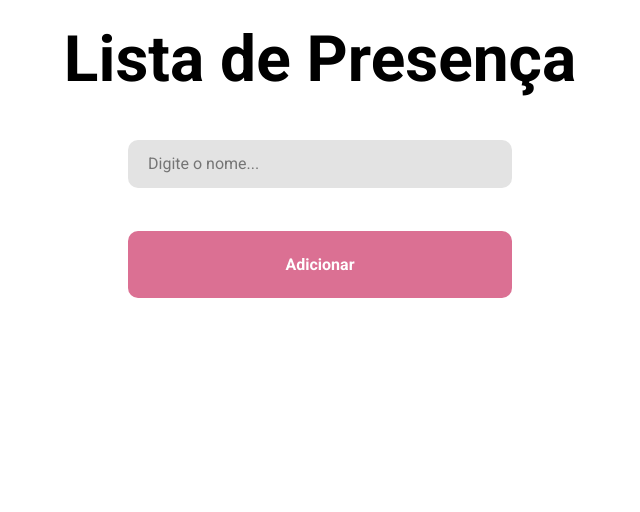
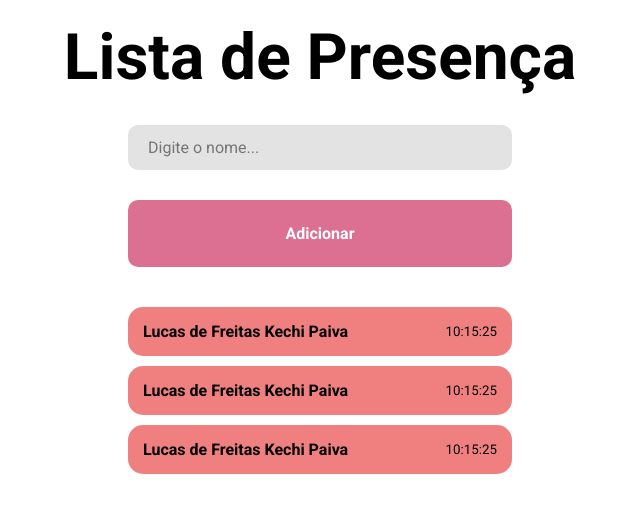
Before and after one commit to Lucas-kechi/First-React-Project, a React (Vite) app: page / in a window 1280 px wide. Shown: the top 512 px of the page, without its empty margins (320-960 px from the left). Built offline with nearby package versions, Linux system fonts and the light colour scheme.

Commit message:
Adicionando o meu primeiro componente

```diff
--- /dev/null
+++ b/src/components/Card/index.jsx
@@ -0,0 +1,10 @@
+import './style.css'
+
+export function Card(){
+    return(
+        <div className='card'>
+            <strong>Lucas de Freitas Kechi Paiva</strong>
+            <small>10:15:25</small>
+        </div>
+    )
+}
--- /dev/null
+++ b/src/components/Card/style.css
@@ -0,0 +1,12 @@
+.card {
+    width: 100%;
+    margin: 10px 0 10px;
+
+    background-color: lightcoral;
+    padding: 15px;
+    border-radius: 15px;
+
+    display: flex;
+    justify-content: space-between;
+    align-items: center;
+}
--- a/src/pages/Home/index.jsx
+++ b/src/pages/Home/index.jsx
@@ -1,4 +1,5 @@
 import './style.css';
+import { Card } from '../../components/Card';
 
 export function Home() {
   return ( // abaixo teremos o retorno da função, ela deve retornar apenas um elemento, em resolução aqui usamos uma <div> mas também podemos utilizar um 'fragment', um elemento vazio, <> (conteúdo HTML) </>
@@ -6,7 +7,12 @@ export function Home() {
       <h1>Lista de Presença</h1>
       <input type="text" placeholder='Digite o nome...' />
       <button type='button'>Adicionar</button>
+
+      <div className='list'>
+        <Card />
+        <Card />
+        <Card />
+      </div>
     </div>
-
   )
 }
--- a/src/pages/Home/style.css
+++ b/src/pages/Home/style.css
@@ -1,18 +1,23 @@
 .container {
-    height: 40vh;
     display: flex;
     align-items: center;
     flex-direction: column;
-    justify-content: space-around;
+}
+
+.list {
+    width: 30%;
+    margin-top: 20px;
 }
 
 .container h1 {
+    margin: 20px 0 10px;
     font-size: 64px;
 }
 
 .container input {
     width: 30%;
-    height: 15%;
+    height: 45px;
+    margin: 20px 0 10px;
 
     padding: 0 20px;
     border: none;
@@ -26,6 +31,7 @@
     font-size: 16px;
     font-weight: 600;
     padding: 24px;
+    margin: 20px 0 10px;
 
     color: #FFFFFF;
     border: none;
```
